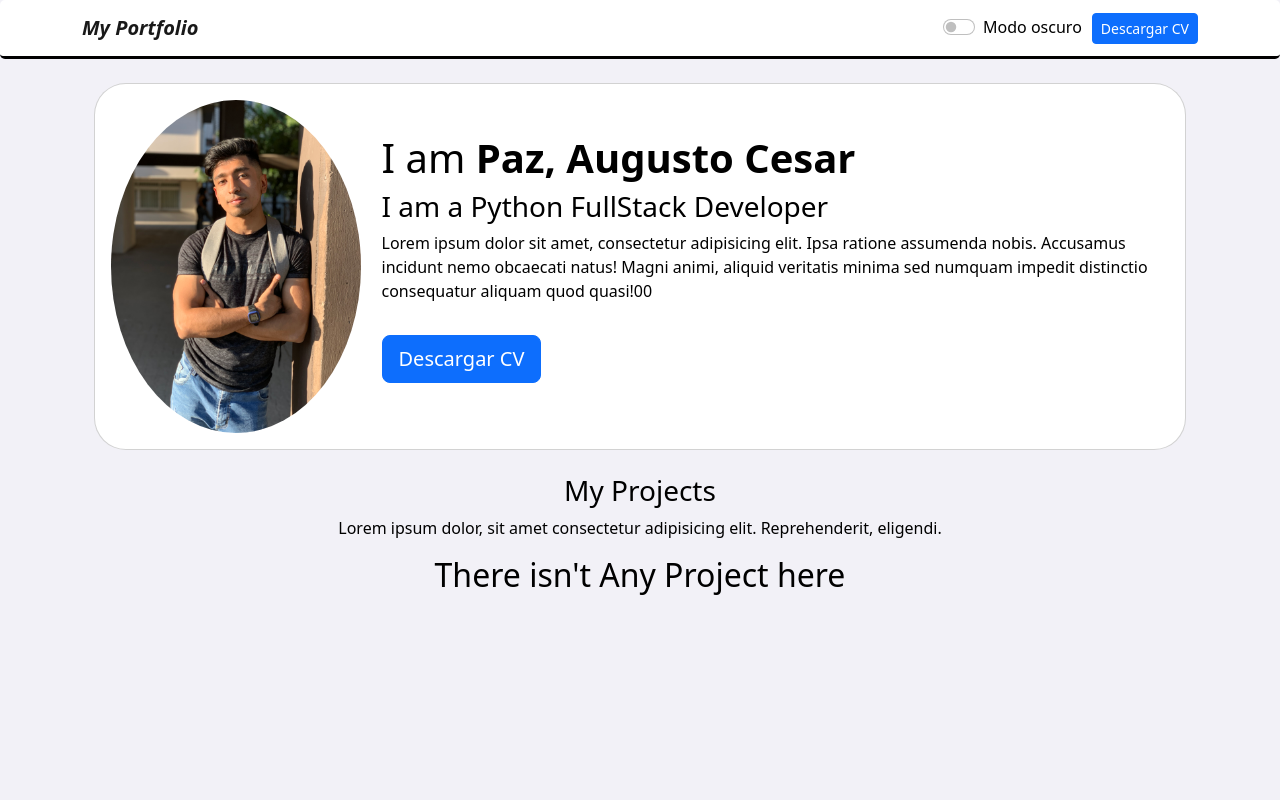
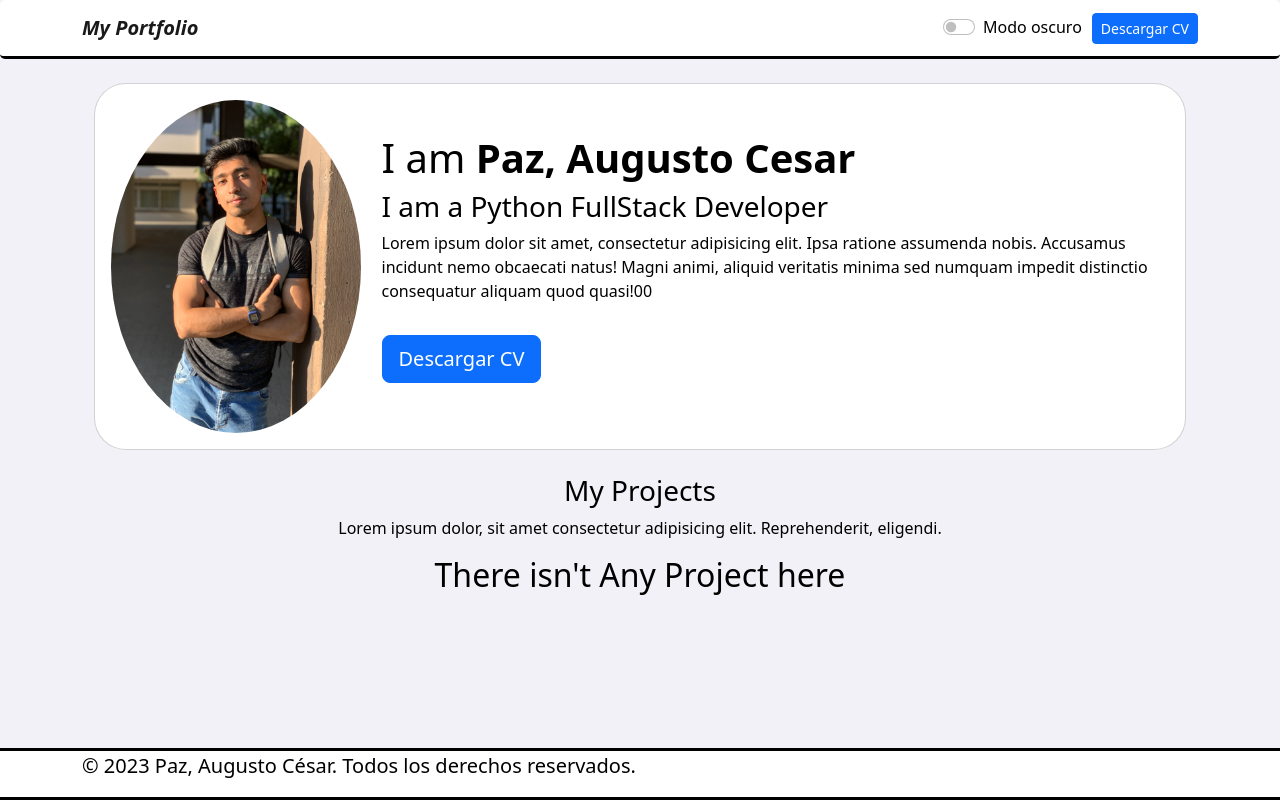
Before and after one commit to AugustP748/MyPortfolio, a Django app: page / in a window 1280 px wide. Run offline with Django 4.2, Linux system fonts and the light colour scheme; data that the repository does not hold is empty; some libraries are stand-ins or nearby versions.

Commit message:
nuevo contenido dentro de footer

```diff
--- a/MyPortfolio/Portfolio/static/css/style.css
+++ b/MyPortfolio/Portfolio/static/css/style.css
@@ -8,6 +8,9 @@ body.dark-mode {
 body.light-mode {
   background-color: #f2f1f7 !important;
   color: black !important;
+  display: grid;
+  min-height: 100vh;
+  grid-template-rows: auto 1fr auto;
 }
 
 .imagen-proyectos{
@@ -30,14 +33,14 @@ body.light-mode {
 .card-project:hover{
   border: 1px solid black;
   cursor:pointer;
-  transform: scale(1,1) !important; /* No funciona */
+  transform: scale(1.5,1.5) !important; /* No funciona */
   transition: 2s !important; /* No funciona */
 }
 
 body.dark-mode .card-project:hover{
   border: 1px solid white;
   cursor:pointer;
-  transform: scale(1,1) !important; /* No funciona */
+  transform: scale(1.5) !important; /* No funciona */
   transition: 2s !important; /* No funciona */
 }
 
@@ -96,3 +99,10 @@ body.dark-mode .navbar-toggler{
   background-color: black !important;
   color: white !important;
 }
+
+.footer{
+  background-color:white;
+  border-top: 3px solid black; /* Estilo de borde deseado */
+  border-bottom: 3px solid black; /* Estilo de borde deseado */
+
+}
--- a/MyPortfolio/Portfolio/templates/home.html
+++ b/MyPortfolio/Portfolio/templates/home.html
@@ -2,7 +2,7 @@
 {% load static %}
 {% block title %}My Portflio{% endblock %}
 {% block content %}
-<div class="card card-body rounded-5" style="">
+<div class="card card-body rounded-5 animate__animated animate__fadeIn" style="">
     <div class="row">
         <div class="col-md-3">
             <img style="width: 250px; height: auto; border-radius: 50%;" src="{% static 'portfolio/profile.JPEG' %}" alt="profile">
@@ -39,7 +39,7 @@
             {% for project in projects %}
                 {% if project.visible %}
                     <div class="col-md-4 p-4">
-                        <div class="card card-project">
+                        <div class="card card-project animate__animated animate__fadeIn ">
                             <img class="img-fluid card-img-top imagen-proyectos" src="{{project.image.url}}"
                             alt="{{project.title}}" style="width: auto; height: 200px;">
                             <div class="card-body">
--- a/MyPortfolio/Portfolio/templates/layout.html
+++ b/MyPortfolio/Portfolio/templates/layout.html
@@ -12,7 +12,7 @@
   <link href="https://cdn.jsdelivr.net/npm/bootstrap@5.2.1/dist/css/bootstrap.min.css" rel="stylesheet"
     integrity="sha384-iYQeCzEYFbKjA/T2uDLTpkwGzCiq6soy8tYaI1GyVh/UjpbCx/TYkiZhlZB6+fzT" crossorigin="anonymous">
   <script src="https://use.fontawesome.com/releases/v6.1.0/js/all.js" crossorigin="anonymous"></script>
-
+  <link rel="stylesheet" href="https://cdnjs.cloudflare.com/ajax/libs/animate.css/4.1.1/animate.min.css"/>
 </head>
 
 <body class="light-mode">
@@ -28,9 +28,11 @@
     </div>
 
   </main>
-  <footer>
+  <footer class="footer">
     <!-- place footer here -->
-
+    <div class="container">
+      <p class="lead">&copy; 2023 Paz, Augusto C&eacutesar. Todos los derechos reservados.</p>
+    </div>
   </footer>
   <script src="{% static 'js/script.js' %}"></script>
   <!-- Bootstrap JavaScript Libraries -->
```
